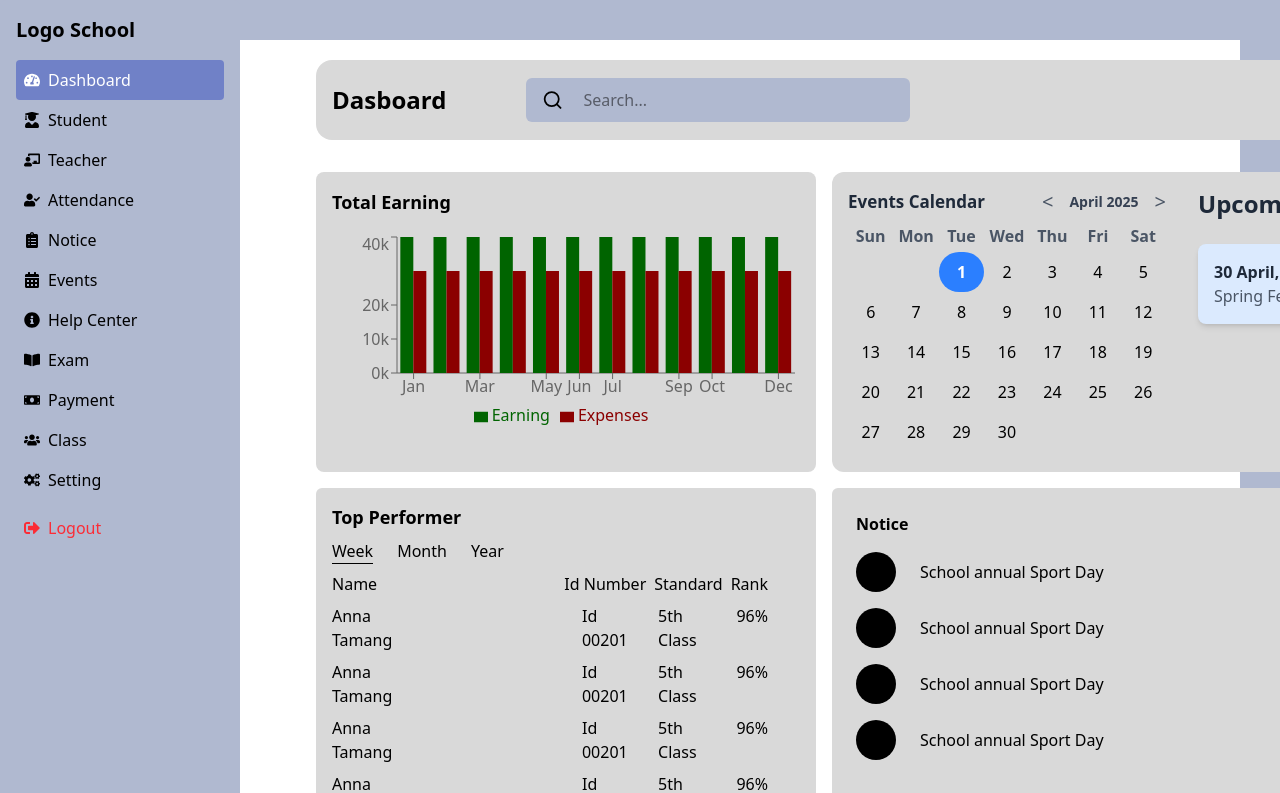
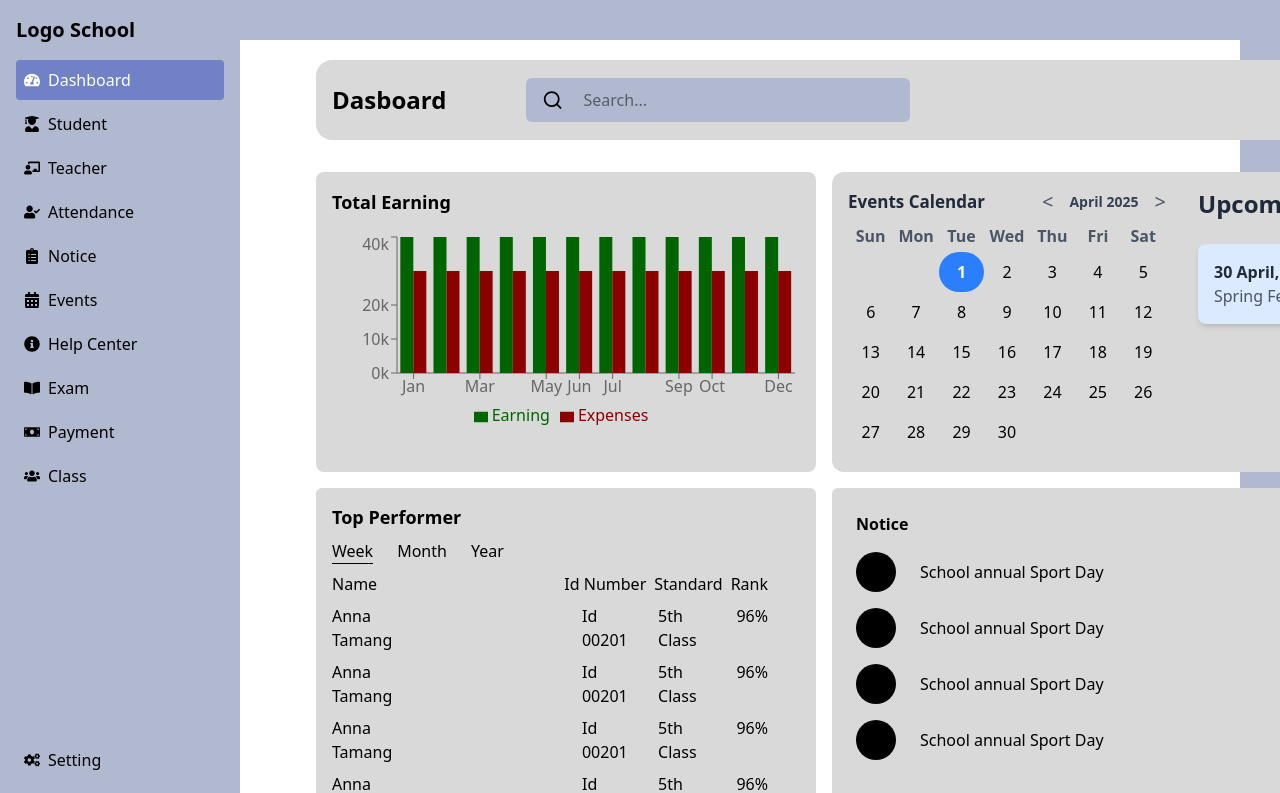
Before and after one commit to sujansijakhow/School-System, a React (Vite) app: page / in a window 1280 px wide. Shown: the top 793 px of the page. Built offline with nearby package versions, Linux system fonts and the light colour scheme.

Commit message:
Update enhanced

```diff
--- a/src/components/Sidebar.jsx
+++ b/src/components/Sidebar.jsx
@@ -14,7 +14,7 @@ import {
     FaSignOutAlt,
   } from "react-icons/fa";
   import { GiHamburgerMenu } from "react-icons/gi";
-import { IoMdClose } from "react-icons/io"; // close icon
+  import { IoMdClose } from "react-icons/io";
 
   const Sidebar = () => {
     const [isOpen, setIsOpen] = useState(false);
@@ -23,15 +23,15 @@ const Sidebar = () => {
 
     return (
       <>
-      {/* Hamburger button */}
+        {/* Hamburger icon (only on mobile, outside sidebar) */}
         <button
           className="md:hidden fixed top-4 left-4 z-50 bg-[#7081C7] text-white p-2 rounded"
           onClick={toggleSidebar}
         >
-        <GiHamburgerMenu size={20} />
+          <GiHamburgerMenu size={15} />
         </button>
 
-      {/* Overlay (dark background on mobile) */}
+        {/* Mobile overlay */}
         {isOpen && (
           <div
             className="fixed inset-0 bg-black opacity-40 z-30 md:hidden"
@@ -41,20 +41,24 @@ const Sidebar = () => {
 
         {/* Sidebar */}
         <div
-        className={`fixed top-0 left-0 w-60 h-full bg-[#B0B9D0] p-4 text-black flex flex-col justify-between rounded-md z-40 transition-transform duration-300
+          className={`fixed top-0 left-0 w-60 h-full bg-[#B0B9D0] p-4 text-black z-40 transition-transform duration-300
           ${isOpen ? "translate-x-0" : "-translate-x-full"} md:translate-x-0 md:block`}
         >
-        {/* Close button on mobile */}
-        <div className="md:hidden flex justify-end">
-          <button onClick={toggleSidebar} className="text-black mb-4">
-            <IoMdClose size={24} />
-          </button>
+          {/* Top row for mobile: Close icon + Logo */}
+          <div className="md:hidden flex items-center justify-end mb-6">
+            <div className="flex items-center space-x-6">
+              <h1 className="text-xl font-bold">Logo School</h1>
+              <IoMdClose size={20} onClick={toggleSidebar} className="cursor-pointer" />
+            </div>
           </div>
 
-        {/* Upper Section */}
+          {/* Title for desktop */}
+          <h1 className="text-xl font-bold mb-4 hidden md:block">Logo School</h1>
+
+          {/* Sidebar Content */}
+          <div className="h-full flex flex-col justify-between overflow-y-auto md:overflow-y-hidden">
             <div>
-          <h1 className="text-xl font-bold mb-4">Logo School</h1>
-          <ul className="flex flex-col">
+              <ul className="flex flex-col space-y-1">
                 <li className="flex items-center space-x-2 p-2 bg-[#7081C7] text-white rounded">
                   <FaTachometerAlt /> <span>Dashboard</span>
                 </li>
@@ -88,8 +92,8 @@ const Sidebar = () => {
               </ul>
             </div>
 
-        {/* Lower Section */}
-        <div>
+            {/* Bottom Settings & Logout */}
+            <div className="mt-4">
               <ul className="space-y-2">
                 <li className="flex items-center space-x-2 p-2 hover:bg-gray-200 rounded cursor-pointer">
                   <FaCogs /> <span>Setting</span>
@@ -100,6 +104,7 @@ const Sidebar = () => {
               </ul>
             </div>
           </div>
+        </div>
       </>
     );
   };
```
Lines whose indentation alone changed are shown as unchanged.
